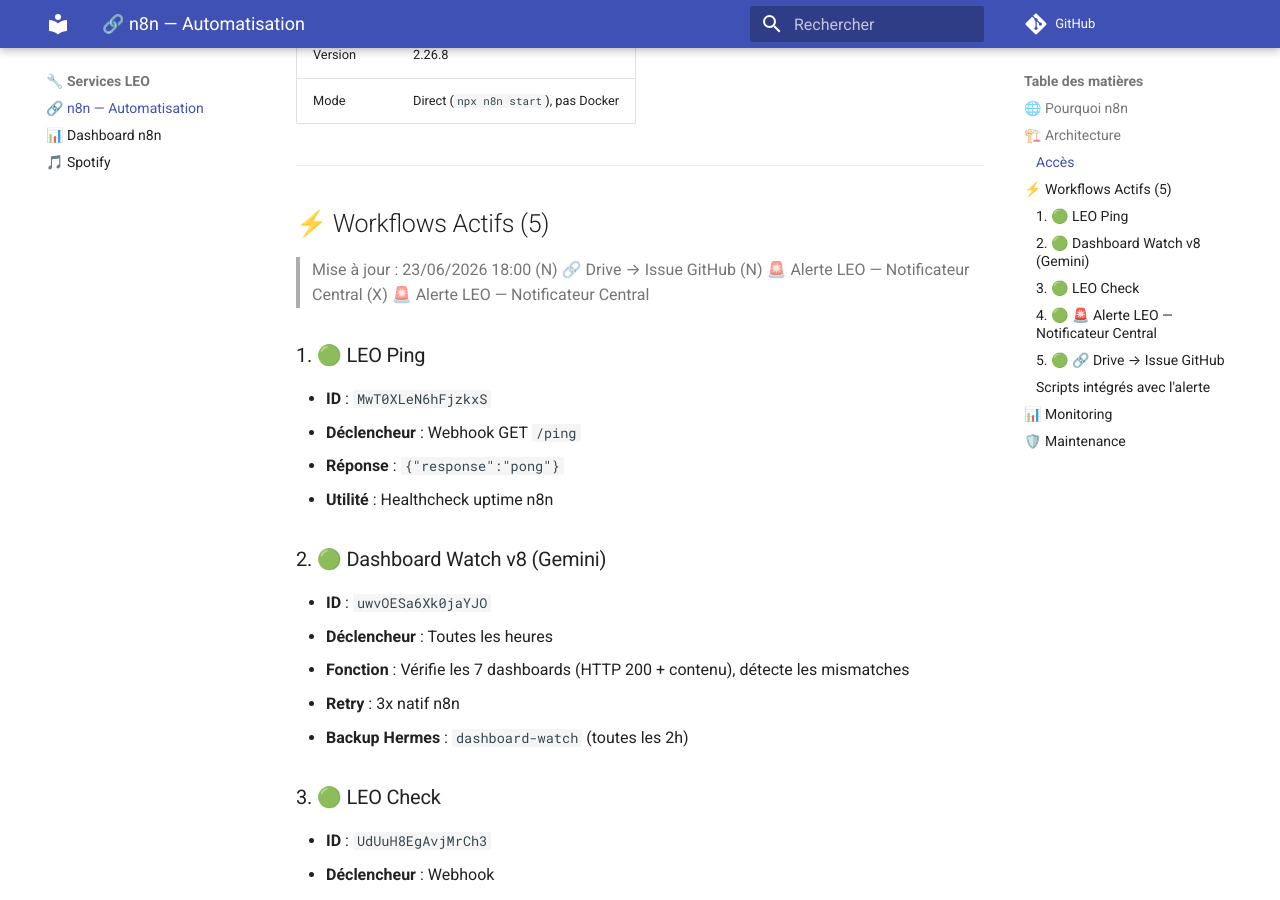
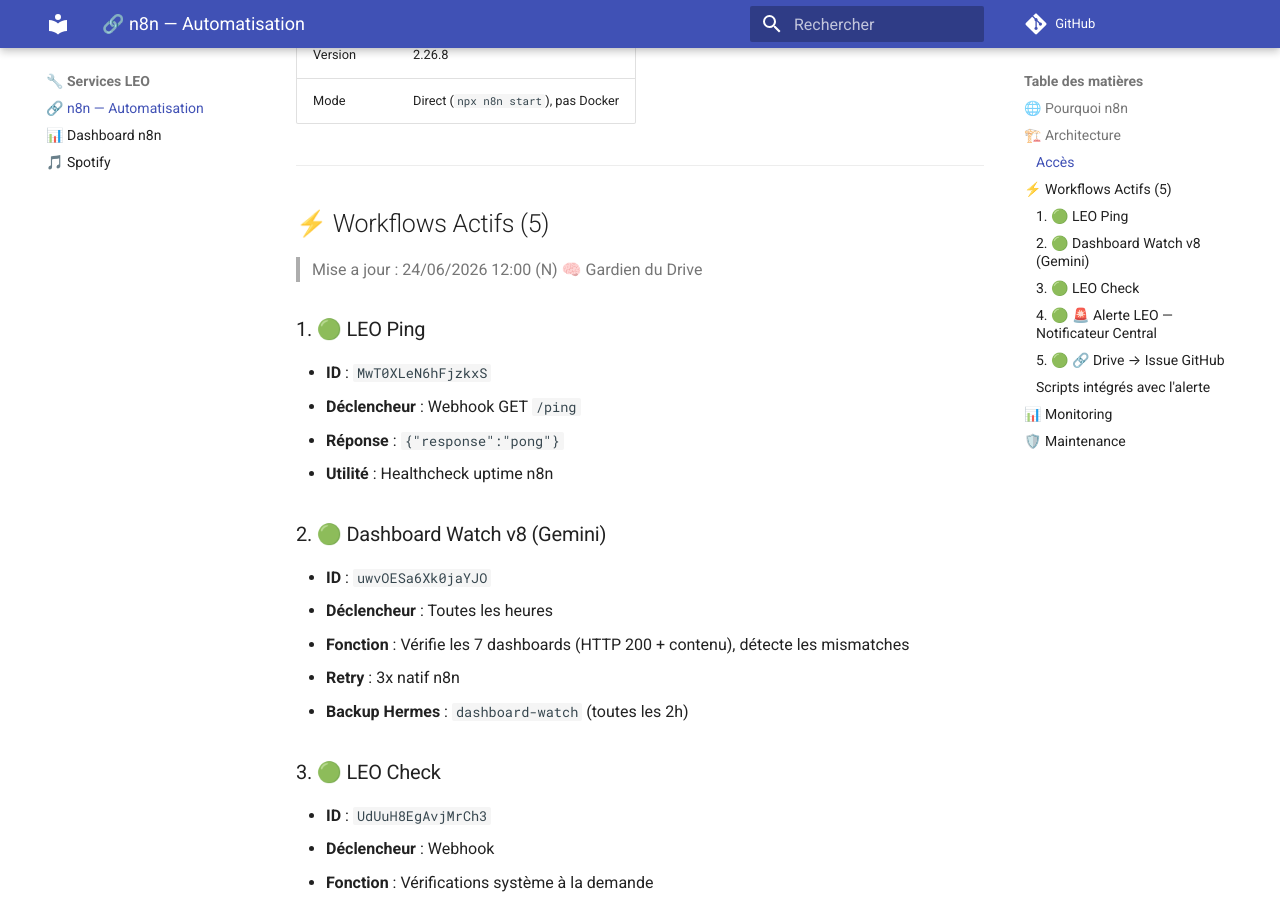
Before and after one commit to christophedanhier-hash/hermes-wiki, an MkDocs documentation site: the page built from docs/hermes/services/n8n.md, in a window 1280 px wide and 900 px high, scrolled down 876 px. Built offline with MkDocs 1.6.1 and Material for MkDocs 9.7.7, drawn with Linux system fonts in a browser that asks for light colours; comment, search, counter and statistics services are not loaded.

Commit message:
doc-watch: maj auto (24/06/2026 12:00) - 1 changement(s) n8n

```diff
--- a/docs/hermes/services/n8n.md
+++ b/docs/hermes/services/n8n.md
@@ -34,10 +34,8 @@
 ## ⚡ Workflows Actifs (5)
 
 <!-- AUTO:START gmail-classifier -->
-> Mise à jour : 23/06/2026 18:00
-> (N) 🔗 Drive → Issue GitHub
-> (N) 🚨 Alerte LEO — Notificateur Central
-> (X) 🚨 Alerte LEO — Notificateur Central
+> Mise a jour : 24/06/2026 12:00
+> (N) 🧠 Gardien du Drive
 <!-- AUTO:END gmail-classifier -->
 
 ### 1. 🟢 LEO Ping
```
